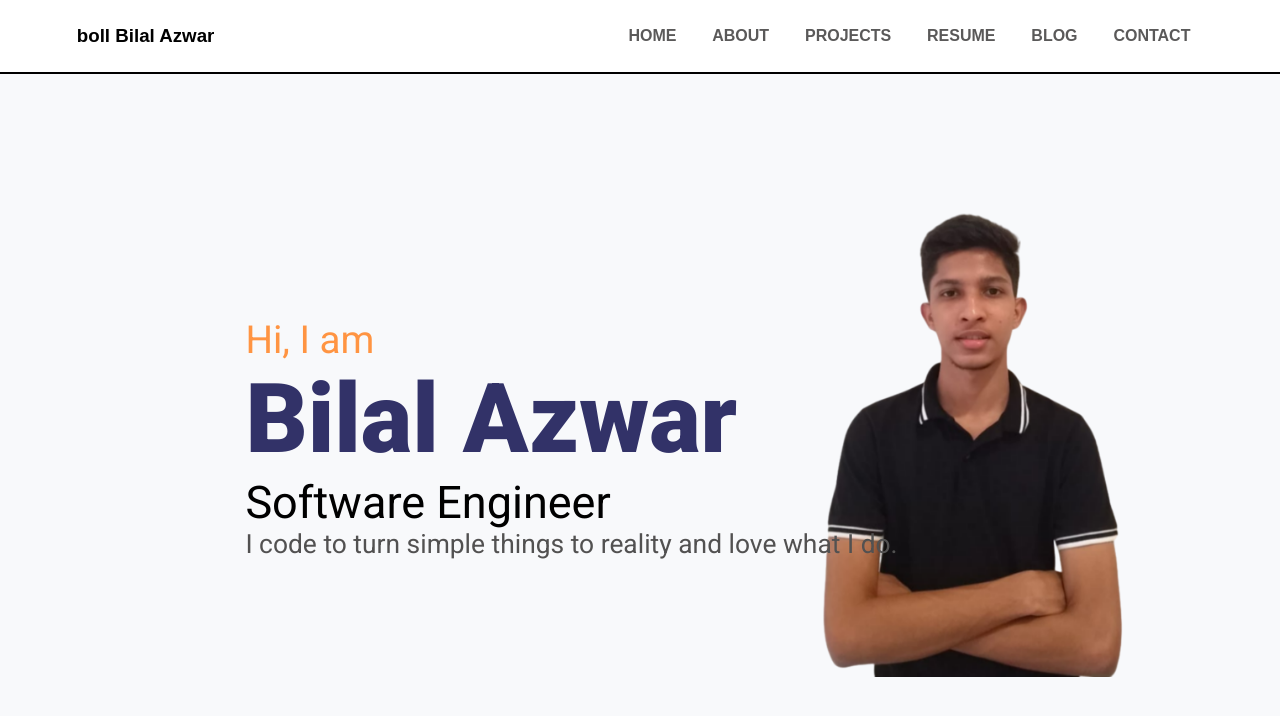
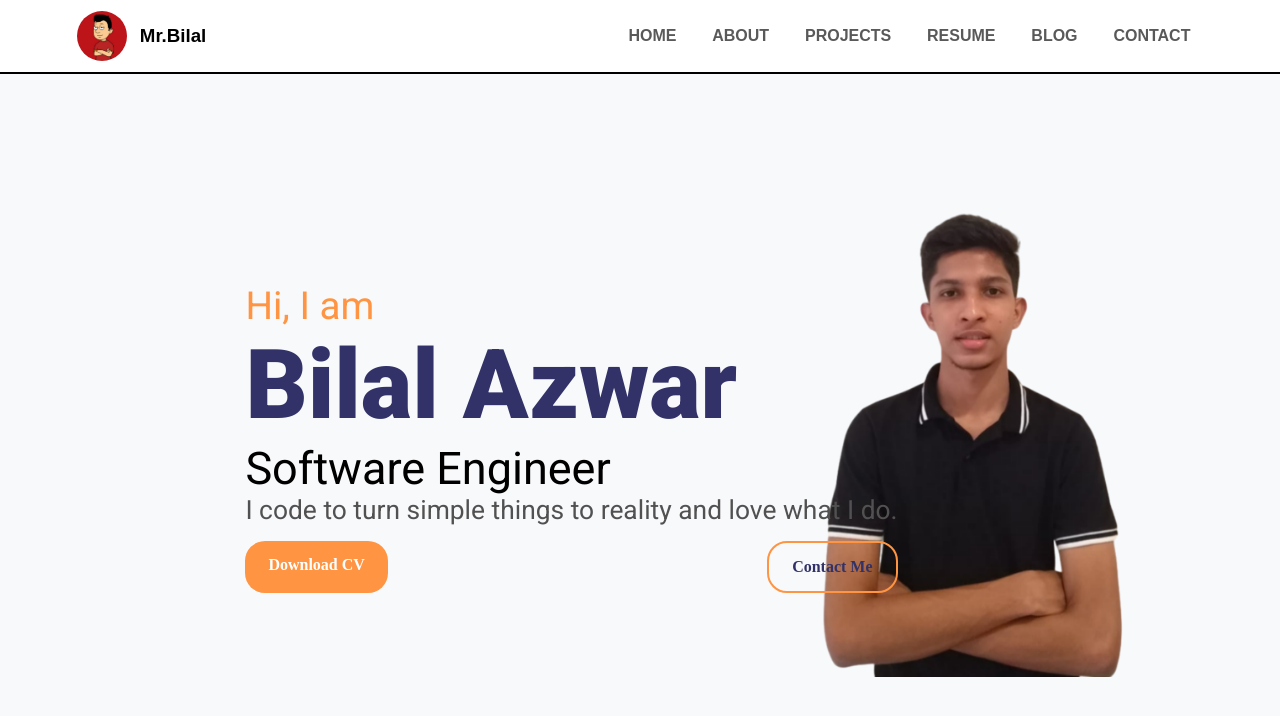
Before and after one commit to bilalazwar/portfolio, a React (Create React App) app: page / in a window 1280 px wide. Shown: the top 716 px of the page. Built offline with nearby package versions, Linux system fonts and the light colour scheme.

Commit message:
added buttons and avatar

```diff
--- a/src/components/HomeHeader.js
+++ b/src/components/HomeHeader.js
@@ -1,5 +1,6 @@
 import React from 'react'
 import { NavLink } from 'react-router-dom'
+import Avatar from'../images/avatar1.jpeg'
 
 import '../style/homeheader.css'
 
@@ -8,7 +9,8 @@ export default function HomeHeader() {
     <div className='fullHomeHeader'>
 
         <div className='leftNav'>
-            <h3>boll Bilal Azwar</h3>
+            <img id='avatarRound' src={Avatar} alt="Profile pic"/>
+            <h3>Mr.Bilal</h3>
         </div>
         <div className='rightNav'>
             <NavLink>HOME</NavLink>
--- a/src/pages/Home.js
+++ b/src/pages/Home.js
@@ -4,6 +4,7 @@ import React, { useState, useEffect } from 'react';
 import HomeHeader from '../components/HomeHeader'
 import '../style/home.css'
 import Bilal from'../images/roundImage.png'
+
 
 export default function Home() {
   const [windowWidth, setWindowWidth] = useState(window.innerWidth);
@@ -23,6 +24,11 @@ export default function Home() {
                 <p id='position'>Software Engineer</p>
                 <p id='description'>I code to turn simple things to reality and love what I do.</p>
                 {/* <h5>{windowWidth}</h5> */}
+
+                <div className='btn'>
+                  <label id='btnDownloadCv'>Download CV</label>
+                  <label id='btnContactMe'>Contact Me</label>
+                </div>
             </div>
           </div>
 
--- a/src/style/home.css
+++ b/src/style/home.css
@@ -50,6 +50,30 @@
     font-weight: 400;
     font-size: 1.65rem;
     color: rgb(82, 81, 81);
+}
+
+
+/* below for the buttons */
+
+.btn{
+    display: flex;
+    justify-content: space-between;
+    margin-top: 1rem;
+}
+#btnDownloadCv , #btnContactMe{
+    cursor: pointer;
+    padding: 15px 23px 15px 23px;
+    font-weight: bolder;
+    border-radius: 20px;
+    align-items: center;
+}
+#btnDownloadCv{
+    background-color:rgb(255, 148, 66);
+    color: white;
+}
+#btnContactMe{
+    border: 2px solid rgb(255, 148, 66);
+    color: rgb(50, 50, 104);
 }
 
 
--- a/src/style/homeheader.css
+++ b/src/style/homeheader.css
@@ -20,6 +20,8 @@
 .leftNav{
     /* width: 55%; */
     /* border: 1px black solid; */
+    display: flex;
+    align-items: center;
 }
 .rightNav{
     /* width: 45%; */
@@ -34,6 +36,12 @@ a{
     margin-left: 2.8vw;
 }
 
+#avatarRound{
+    border-radius: 50%;
+    width: 50px;
+    margin-right: 13px;
+}
+
 @media (width< 973px){
     a {
         display: none;
```
Also changed, not shown: src/images/avatar1.jpeg (added).
